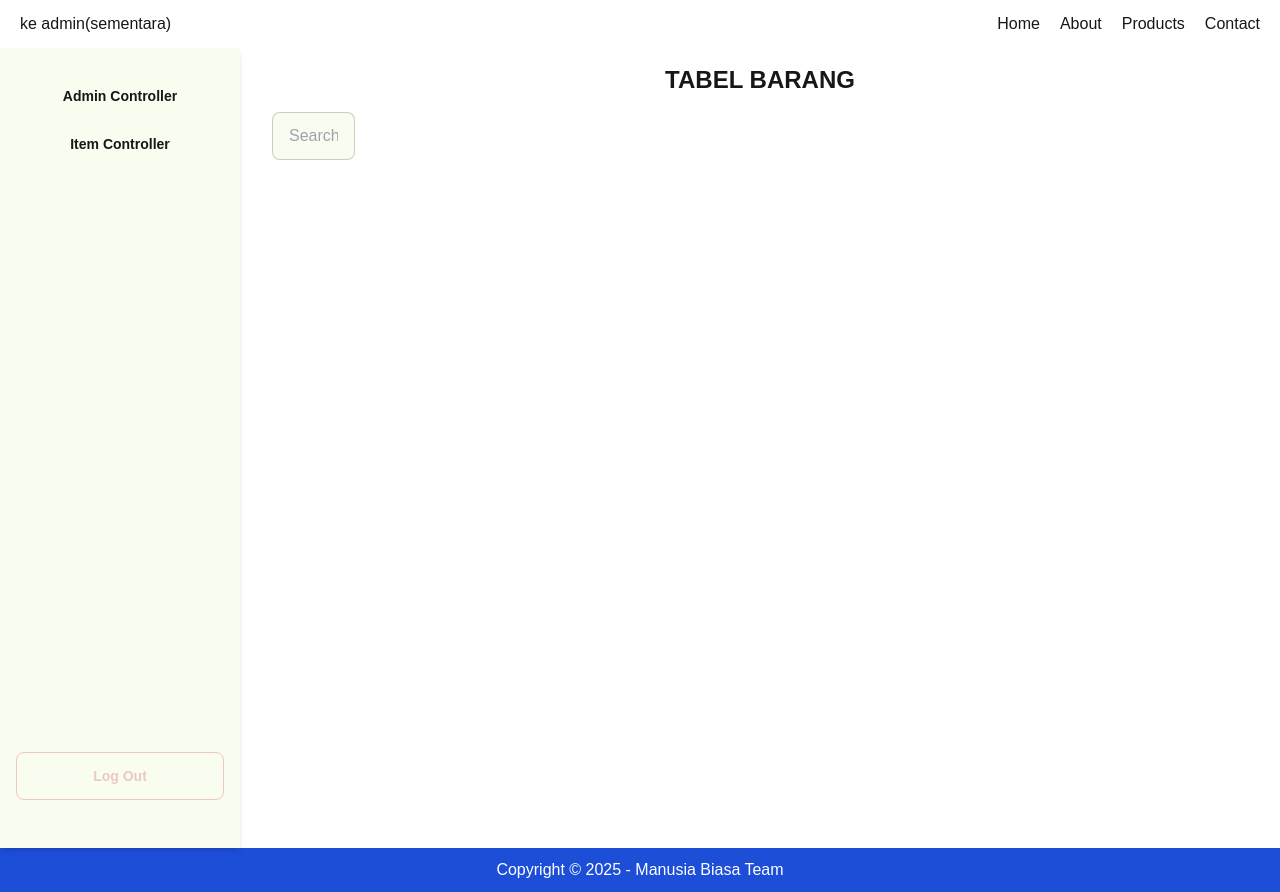
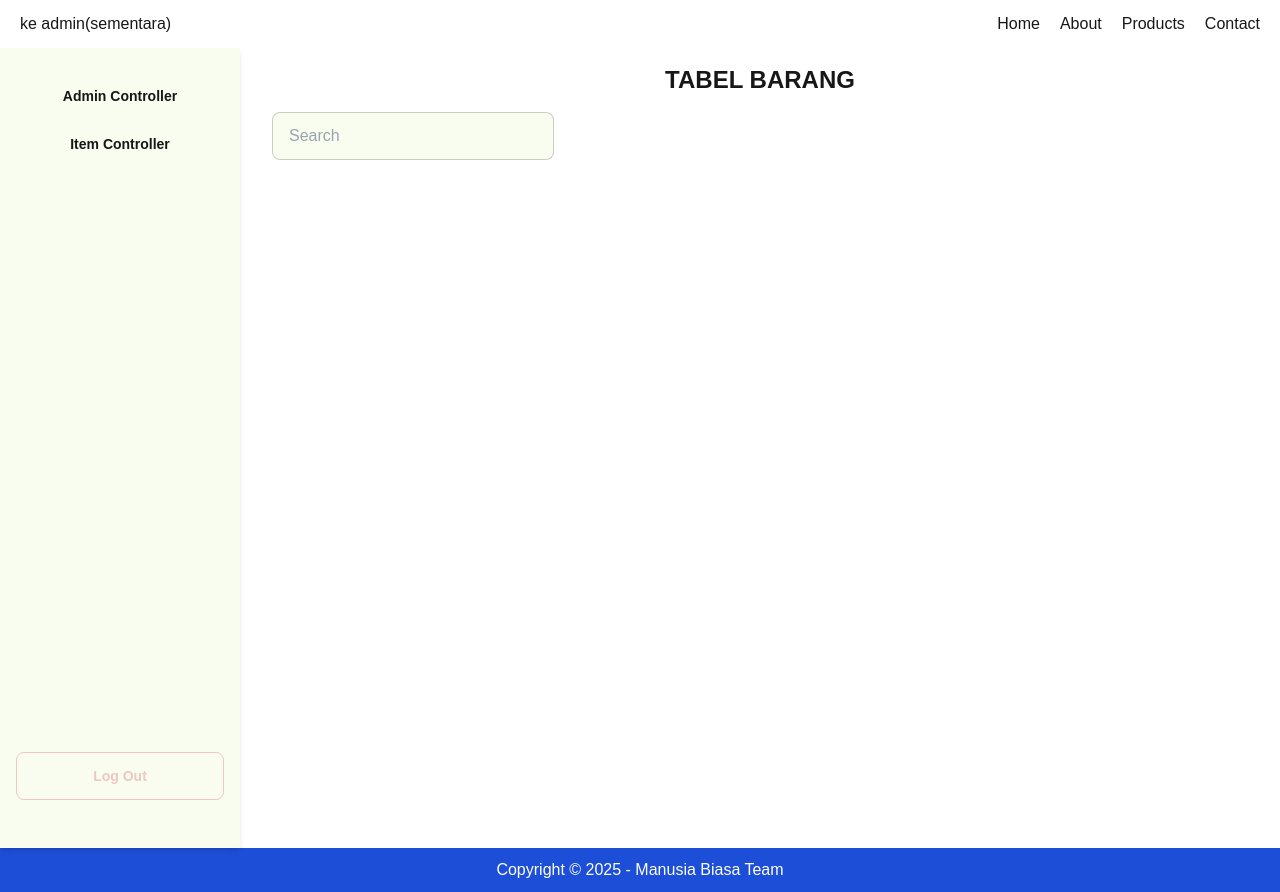
Before and after one commit to Deoca27/manusia-biasa, a Next.js app: page /admin/item_controller in a window 1280 px wide. Built offline with nearby package versions, Linux system fonts and the light colour scheme.

Commit message:
jhoshe: menambahkan col start dan end pada classname textinput search

```diff
--- a/app/admin/item_controller/page.tsx
+++ b/app/admin/item_controller/page.tsx
@@ -5,7 +5,7 @@ export default function BarangPage() {
     <>
     <div className="text-center pb-4 font-extrabold text-2xl">TABEL BARANG</div>
     <div className="grid grid-cols-10 gap-4">
-    <div className=""><input type="text" placeholder="Search" className="input input-bordered w-full "
+    <div className=" col-start-1 col-end-4"><input type="text" placeholder="Search" className="input input-bordered w-full "
           onChange={(e) => {
           }} />
           </div>
```
